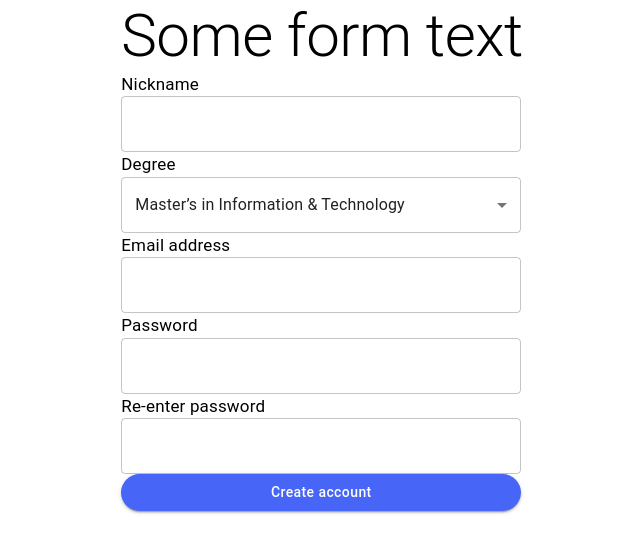
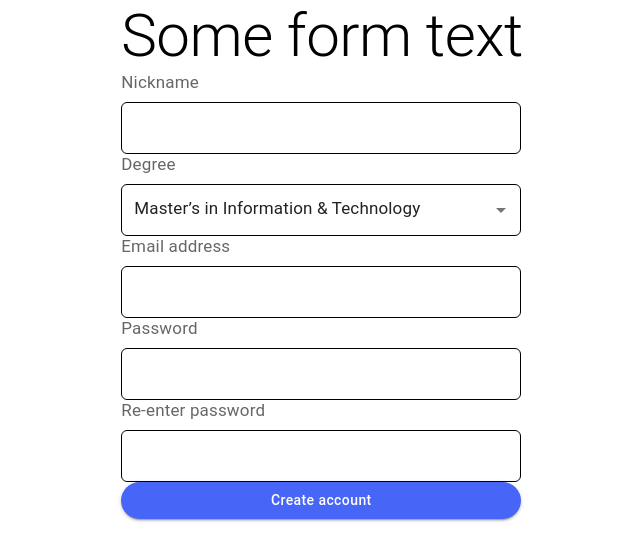
Before and after one commit to k5va/sample-form, a React (Create React App) app: page / in a window 1280 px wide. Shown: the top 560 px of the page, without its empty margins (318-958 px from the left). Built offline with nearby package versions, Linux system fonts and the light colour scheme; the HTML template or start-up script is replaced by a standard one.

Commit message:
Updated theme for FormTextField

```diff
--- a/src/components/form-text-field/form-text-field.tsx
+++ b/src/components/form-text-field/form-text-field.tsx
@@ -1,34 +1,28 @@
 import { Controller, FieldValues } from 'react-hook-form';
-import { InputLabel, TextField } from '@mui/material';
+import { TextField } from '@mui/material';
 import { FormTextFieldProps } from './types';
-import { useState } from 'react';
 
 function FormTextField<T extends FieldValues>({ name, label, control, validator }: FormTextFieldProps<T>): JSX.Element {
-  const [isFocused, setFocused] = useState(false); // TODO: is it OK
-
-  return (
+  return ( // TODO: useControler
     <Controller
         name={name}
         control={control}
         rules={validator}
         render={({
-          field: {onChange, value, name, ref},
+          field: {onChange, onBlur, value, name, ref},
           fieldState: {error},
         }) => (
-          <>
-            <InputLabel error={!!error} focused={isFocused} htmlFor={name}>{label}</InputLabel>
           <TextField
             id={name}
             name={name}
             value={value}
+            label={label}
             onChange={onChange}
-              onBlur={() => setFocused(false)}
+            onBlur={onBlur}
             inputRef={ref}
             error={!!error}
             helperText={error?.message}
-              onFocus={() => setFocused(true)}
           />
-          </>
         )}
       />
   );
--- a/src/theme/theme.ts
+++ b/src/theme/theme.ts
@@ -1,4 +1,12 @@
 import { createTheme } from '@mui/material';
+
+const inputHeight = '52px';
+const inputPaddingHorizontal = '0.75rem';
+
+const labelInputText = {
+  fontSize: '1.0625rem',
+  lineHeight: '1.25rem',
+};
 
 export const theme = createTheme({
   palette: {
@@ -7,20 +15,64 @@ export const theme = createTheme({
     }
   },
   components: {
+    MuiSelect: {
+      defaultProps: {
+        fullWidth: true,
+      },
+    },
+    MuiTextField: {
+      defaultProps: {
+        fullWidth: true,
+      },
+    },
     MuiInputLabel: {
       styleOverrides: {
         root: {
-          fontSize: '17px',
-          fontStyle: 'normal',
-          fontWeight: '400',
-          color: '#000',
-        }
-      }
+          ...labelInputText,
+          position: 'static',
+          transform: 'none',
+          marginBottom: '0.625rem',
+          transition: 'color 0.3s',
+        },
+      },
     },
-    MuiTextField: {
+    MuiInputBase: {
+      styleOverrides: {
+        root: {
+          height: inputHeight,
+          transition: 'color 0.3s, border-color 0.3s',
+          border: '1px solid black',
+
+          '&.Mui-focused': {
+            borderColor: '#4765F6',
+            color: '#4765F6',
+          },
+        },
+        input: {
+          ...labelInputText,
+          boxSizing: 'border-box',
+          height: '100%',
+        },
+        adornedEnd: {
+          paddingRight: '0 !important',
+        },
+      },
+    },
+    MuiOutlinedInput: {
       defaultProps: {
-        hiddenLabel: true,
-      }
+        notched: false,
+      },
+      styleOverrides: {
+        root: {
+          borderRadius: '6px',
+        },
+        input: {
+          padding: '0 ' + inputPaddingHorizontal,
+        },
+        notchedOutline: {
+          display: 'none',
+        },
+      },
     },
     MuiButton: {
       defaultProps: {
```
Lines whose indentation alone changed are shown as unchanged.
